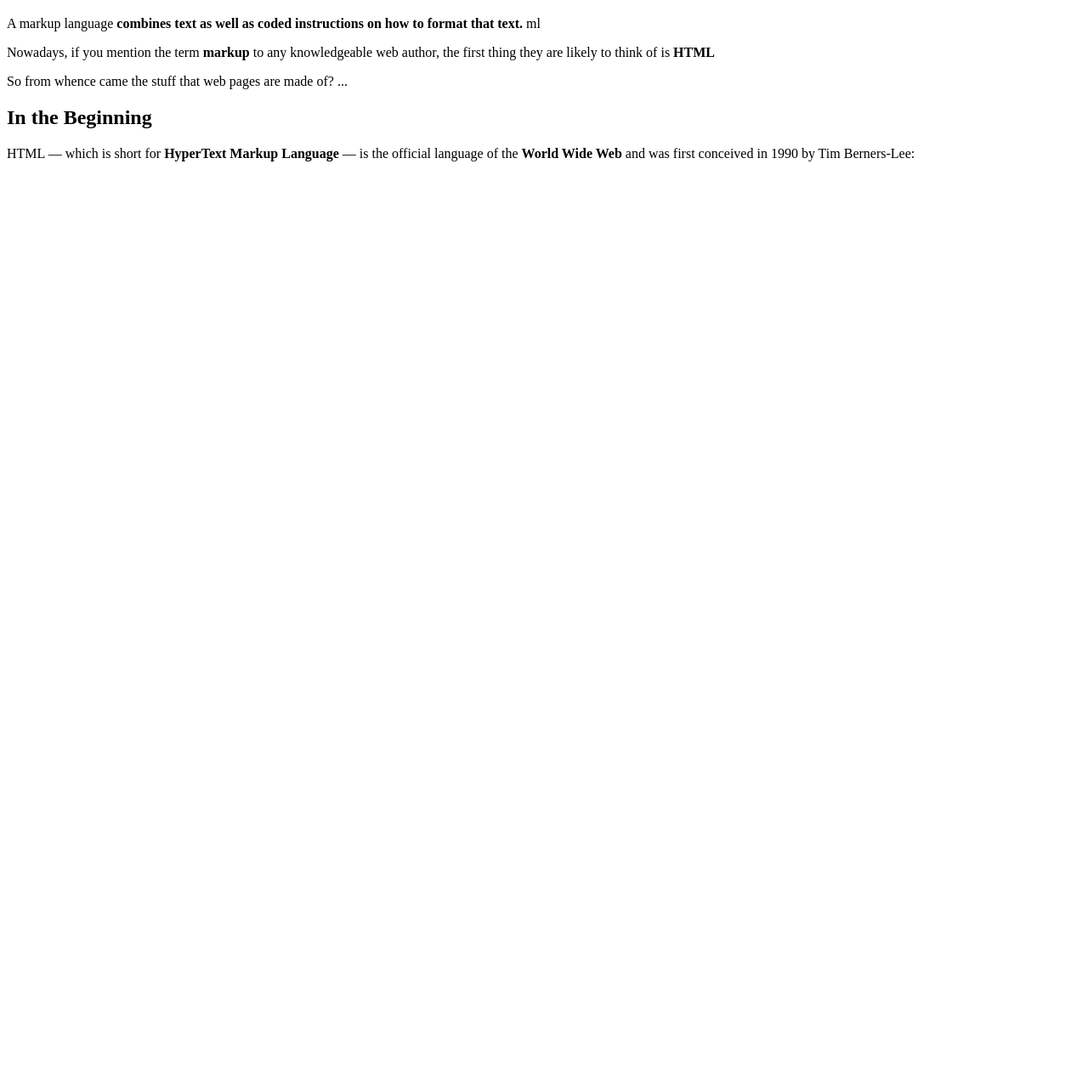
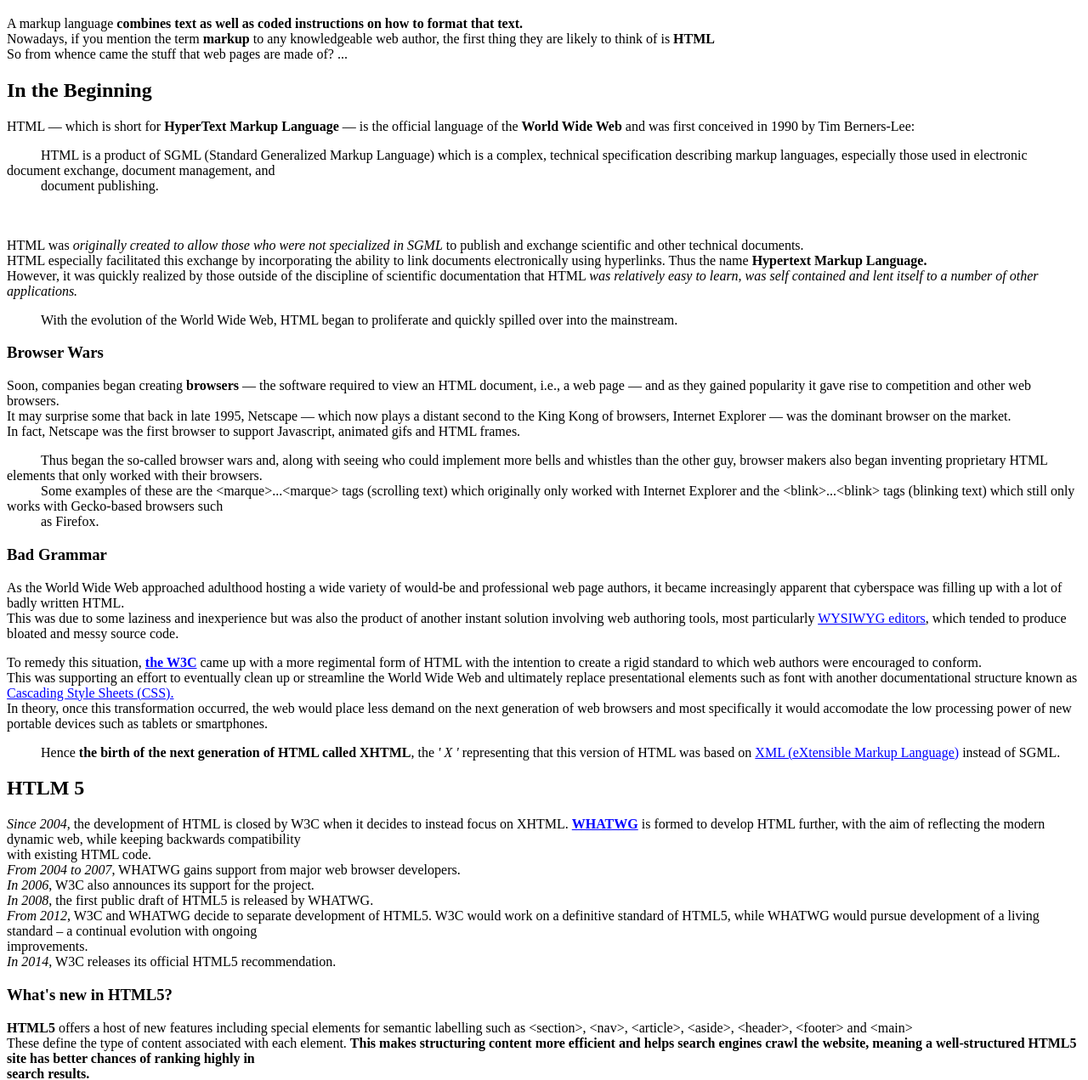
Before and after one commit to chan91905/wpr02, a plain HTML site: page tut-01/index.html in a window 1280 px wide. Shown: the part 61-1332 px from the top of the page at 85% size. Before the commit the page ends 800 px from the top, so only its background shows below. Drawn offline with Linux system fonts and the light colour scheme.

Commit message:
submit ex1 Signed-off-by: chan91905 <1901060053@s.hanu,edu.vn>

```diff
--- a/tut-01/index.html
+++ b/tut-01/index.html
@@ -8,12 +8,58 @@
 </head>
 <body>
     <h1>The History of HTML</h1>
-    <p>A markup language <strong> combines text as well as coded instructions on how to format that text.</strong>
-    ml</p>
-    <p>Nowadays, if you mention the term <strong> markup</strong> to any knowledgeable web author, the first thing they are likely to think of is<strong> HTML</strong></p>
-    <p>So from whence came the stuff that web pages are made of? ...</p>
+    <p>
+        A markup language <strong> combines text as well as coded instructions on how to format that text.</strong>
+        <br>Nowadays, if you mention the term <strong> markup</strong> to any knowledgeable web author, the first thing they are likely to think of is<strong> HTML</strong>
+        <br>So from whence came the stuff that web pages are made of? ... </br>
+    </p>
     <h2>In the Beginning</h2>
     <p>HTML — which is short for <strong> HyperText Markup Language </strong> — is the official language of the <strong>World Wide Web</strong> and was first conceived in 1990 by Tim Berners-Lee:</p>
+    <p>&nbsp;&nbsp;&nbsp;&nbsp;&nbsp;&nbsp;&nbsp;&nbsp;&nbsp;&nbsp;HTML is a product of SGML (Standard Generalized Markup Language) which is a complex, technical specification describing markup languages, especially those used in electronic document exchange, document management, and <br>&nbsp;&nbsp;&nbsp;&nbsp;&nbsp;&nbsp;&nbsp;&nbsp;&nbsp;&nbsp;document publishing.</br></p>
+    <p>
+        <br>
+        <br>HTML was <i>originally created to allow those who were not specialized in SGML</i> to publish and exchange scientific and other technical documents.
+        <br>HTML especially facilitated this exchange by incorporating the ability to link documents electronically using hyperlinks. Thus the name <b>Hypertext Markup Language.</b>
+        <br>However, it was quickly realized by those outside of the discipline of scientific documentation that HTML <i>was relatively easy to learn, was self contained and lent itself to a number of other applications.</i>
+        <br>
+    </p>
+    <p>&nbsp;&nbsp;&nbsp;&nbsp;&nbsp;&nbsp;&nbsp;&nbsp;&nbsp;&nbsp;With the evolution of the World Wide Web, HTML began to proliferate and quickly spilled over into the mainstream.</p>
+    <h3>Browser Wars</h3>
+    <p>
+        Soon, companies began creating <b>browsers</b> — the software required to view an HTML document, i.e., a web page — and as they gained popularity it gave rise to competition and other web browsers.
+        <br>It may surprise some that back in late 1995, Netscape — which now plays a distant second to the King Kong of browsers, Internet Explorer — was the dominant browser on the market.
+        <br>In fact, Netscape was the first browser to support Javascript, animated gifs and HTML frames.</br>
+    </p>
+    <p>
+        &nbsp;&nbsp;&nbsp;&nbsp;&nbsp;&nbsp;&nbsp;&nbsp;&nbsp;&nbsp;Thus began the so-called browser wars and, along with seeing who could implement more bells and whistles than the other guy, browser makers also began inventing proprietary HTML elements that only worked with their browsers.
+        <br>&nbsp;&nbsp;&nbsp;&nbsp;&nbsp;&nbsp;&nbsp;&nbsp;&nbsp;&nbsp;Some examples of these are the &lt;marque&gt;...&lt;marque&gt; tags (scrolling text) which originally only worked with Internet Explorer and the &lt;blink&gt;...&lt;blink&gt; tags (blinking text) which still only works with Gecko-based browsers such
+        <br>&nbsp;&nbsp;&nbsp;&nbsp;&nbsp;&nbsp;&nbsp;&nbsp;&nbsp;&nbsp;as Firefox.<br>
+    </p>
+    <h3>Bad Grammar</h3>
+    <p>
+        As the World Wide Web approached adulthood hosting a wide variety of would-be and professional web page authors, it became increasingly apparent that cyberspace was filling up with a lot of badly written HTML.
+        <br>This was due to some laziness and inexperience but was also the product of another instant solution involving web authoring tools, most particularly <span style="color:blue"><u>WYSIWYG editors</u></span>, which tended to produce bloated and messy source code.
+    </p>
+    <p>
+        To remedy this situation, <span style="color:blue"><b><u>the W3C</u></b></span> came up with a more regimental form of HTML with the intention to create a rigid standard to which web authors were encouraged to conform.
+        <br>This was supporting an effort to eventually clean up or streamline the World Wide Web and ultimately replace presentational elements such as font with another documentational structure known as <span style="color:blue"><u>Cascading Style Sheets (CSS).</u></span>
+        <br>In theory, once this transformation occurred, the web would place less demand on the next generation of web browsers and most specifically it would accomodate the low processing power of new portable devices such as tablets or smartphones.
+    </p>
+    <p>&nbsp;&nbsp;&nbsp;&nbsp;&nbsp;&nbsp;&nbsp;&nbsp;&nbsp;&nbsp;Hence <b>the birth of the next generation of HTML called XHTML</b>, the <i>' X '</i> representing that this version of HTML was based on <span style="color:blue"><u>XML (eXtensible Markup Language)</u></span> instead of SGML.</p>
+    <h2>HTLM 5</h2>
+    <p><i>Since 2004</i>, the development of HTML is closed by W3C when it decides to instead focus on XHTML. <span style="color:blue"><b><u>WHATWG</u></b></span> is formed to develop HTML further, with the aim of reflecting the modern dynamic web, while keeping backwards compatibility <br>with existing HTML code.
+    <br><i>From 2004 to 2007</i>, WHATWG gains support from major web browser developers.
+    <br><i>In 2006</i>, W3C also announces its support for the project.
+    <br><i>In 2008</i>, the first public draft of HTML5 is released by WHATWG.
+    <br><i>From 2012</i>, W3C and WHATWG decide to separate development of HTML5. W3C would work on a definitive standard of HTML5, while WHATWG would pursue development of a living standard – a continual evolution with ongoing <br>improvements.
+    <br><i>In 2014</i>, W3C releases its official HTML5 recommendation.
+    </p>
+    <h3>What's new in HTML5?</h3>
+    <p>
+    <b>HTML5</b> offers a host of new features including special elements for semantic labelling such as &lt;section&gt;, &lt;nav&gt;, &lt;article&gt;, &lt;aside>, &lt;header>, &lt;footer> and &lt;main>
+    <br>These define the type of content associated with each element. <b>This makes structuring content more efficient and helps search engines crawl the website, meaning a well-structured HTML5 site has better chances of ranking highly in <br>search results.<br></b>
+    <br>Adding multimedia elements is also simplified with &lt;audio> and &lt;video> tags, and a wide selection of new application program interfaces (APIs) lets developers easily integrate a huge range of functionality into HTML5 sites.
+    <p>&nbsp;&nbsp;&nbsp;&nbsp;&nbsp;&nbsp;&nbsp;&nbsp;&nbsp;&nbsp;<i>One of the big advantages of HTML5 is that it doesn’t rely on proprietary third-party plugins to create complex and powerful web projects.</i></p>
 
 </body>
 </html>
```
